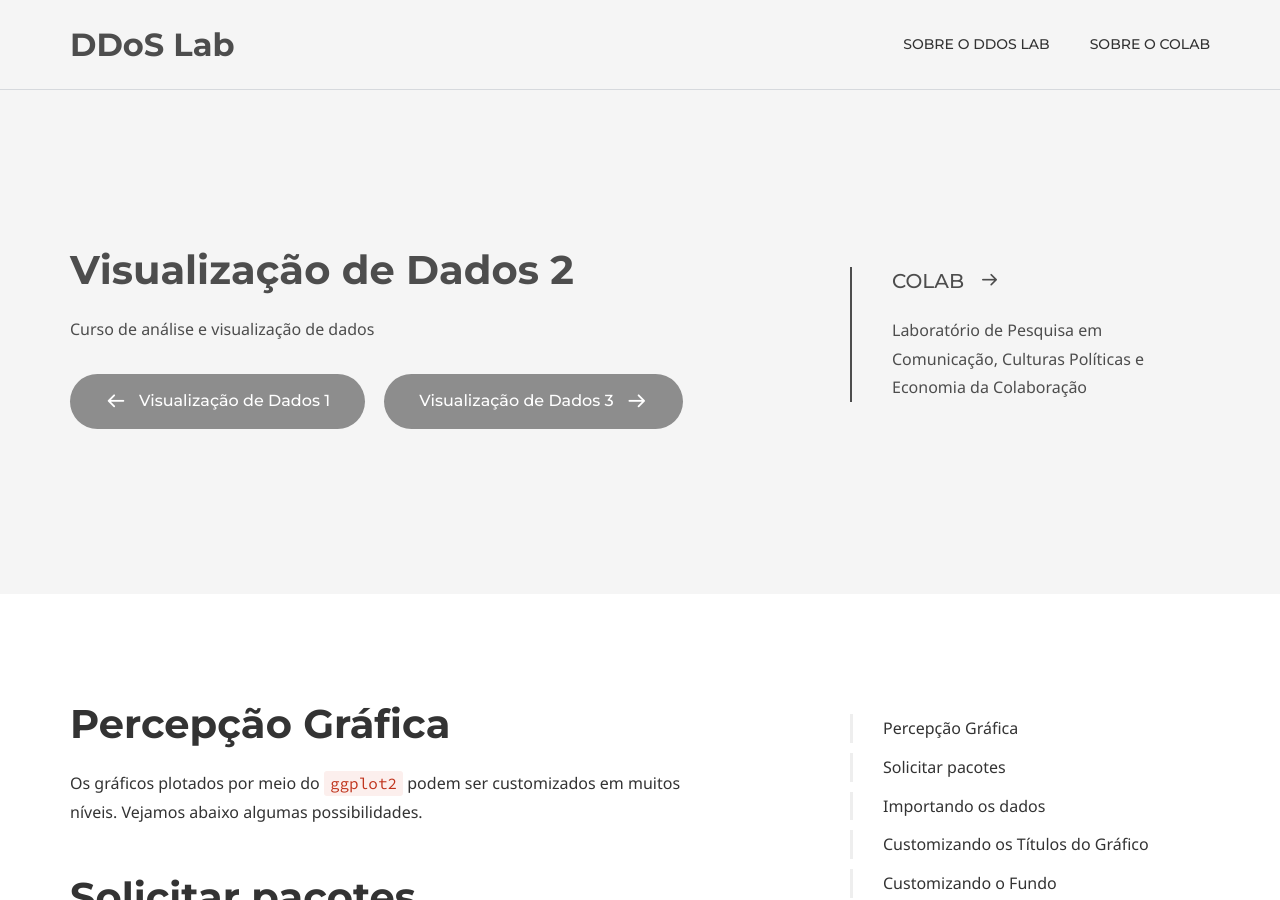
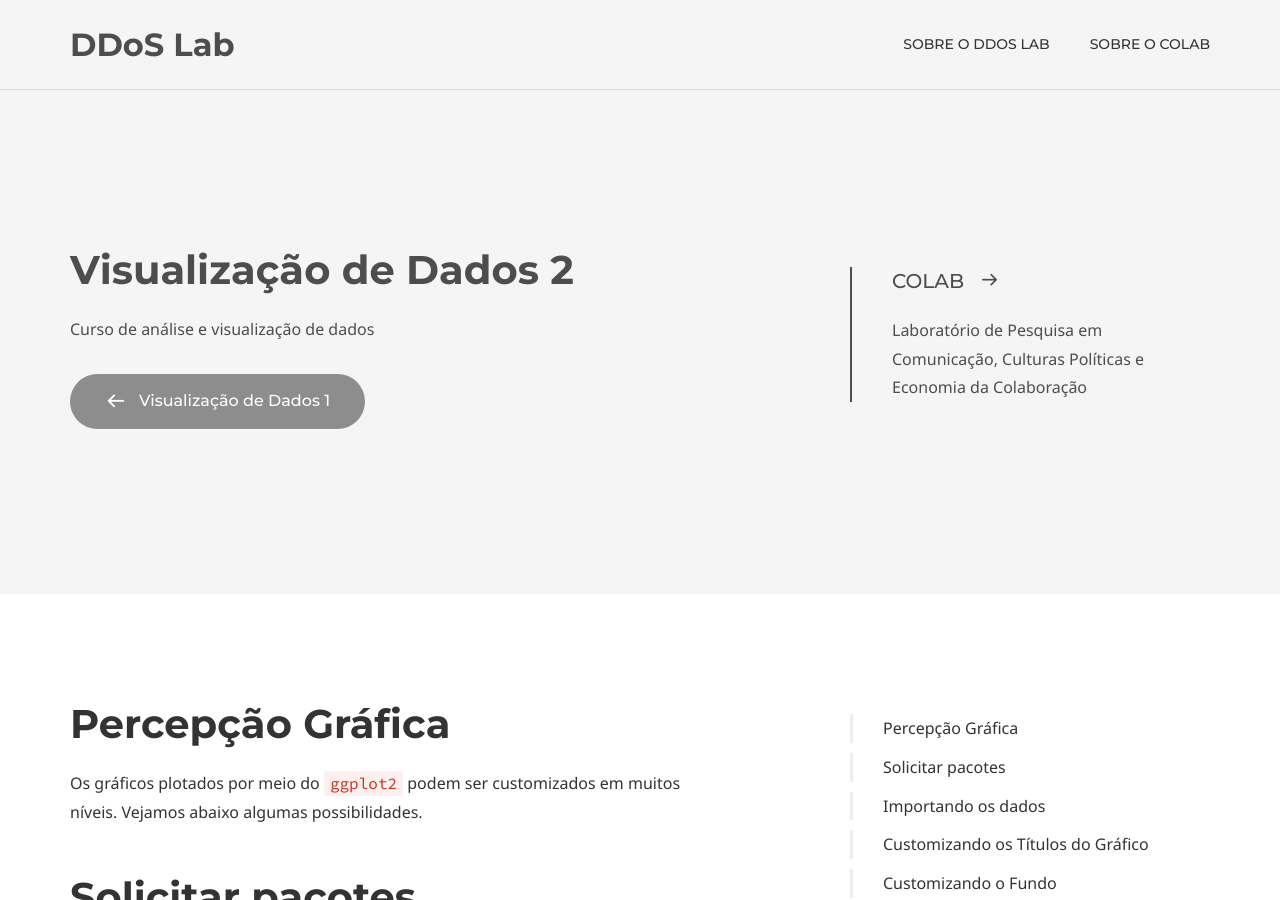
Before and after one commit to coLAB-UFF/docs, a Jekyll site: the page built from dataviz_10.md, in a window 1280 px wide and 900 px high. Built offline with Jekyll 4.4.1, drawn with Linux system fonts in a browser that asks for light colours; some web fonts are replaced; some of the changed text lies outside the part shown.

Commit message:
Update dataviz_10.md

```diff
--- a/dataviz_10.md
+++ b/dataviz_10.md
@@ -23,9 +23,6 @@ page_nav:
     prev:
         content: Visualização de Dados 1
         url: '/dataviz_09'
-    next:
-        content: Visualização de Dados 3
-        url: '/dataviz_11'
 
 ---
 
```
